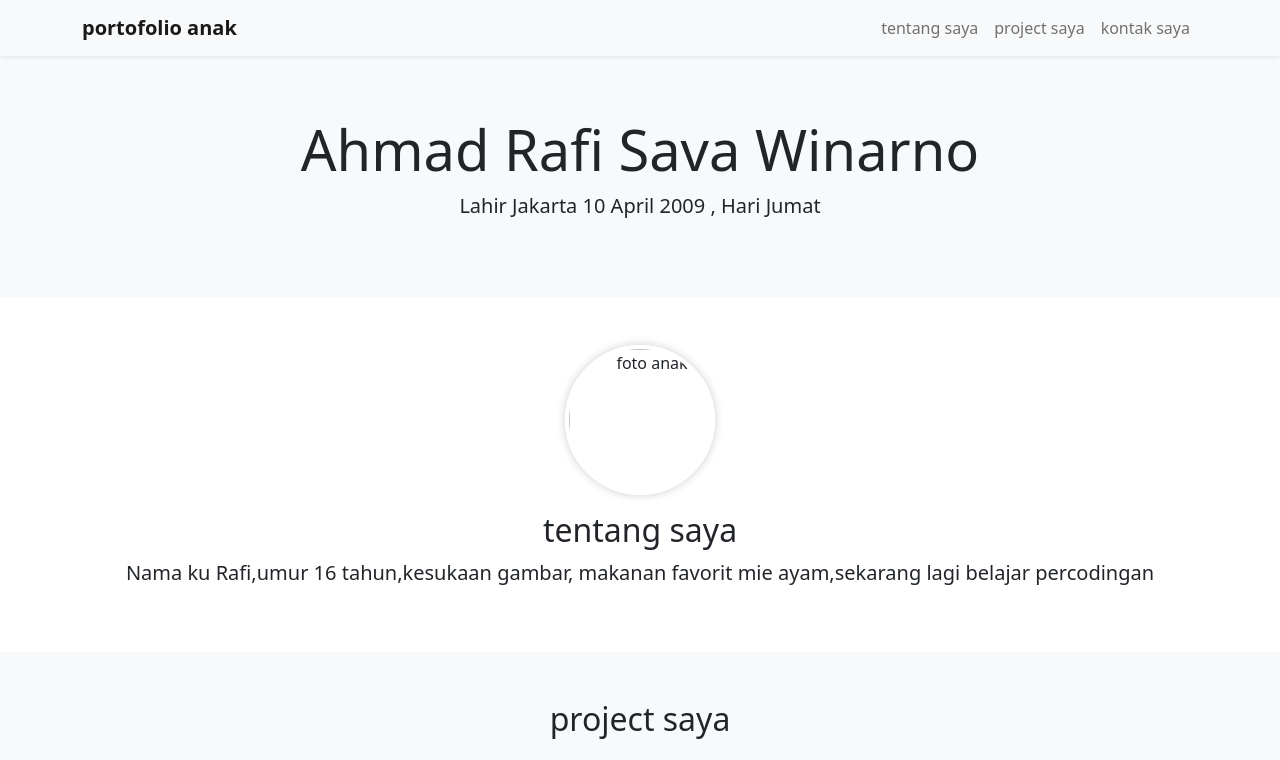
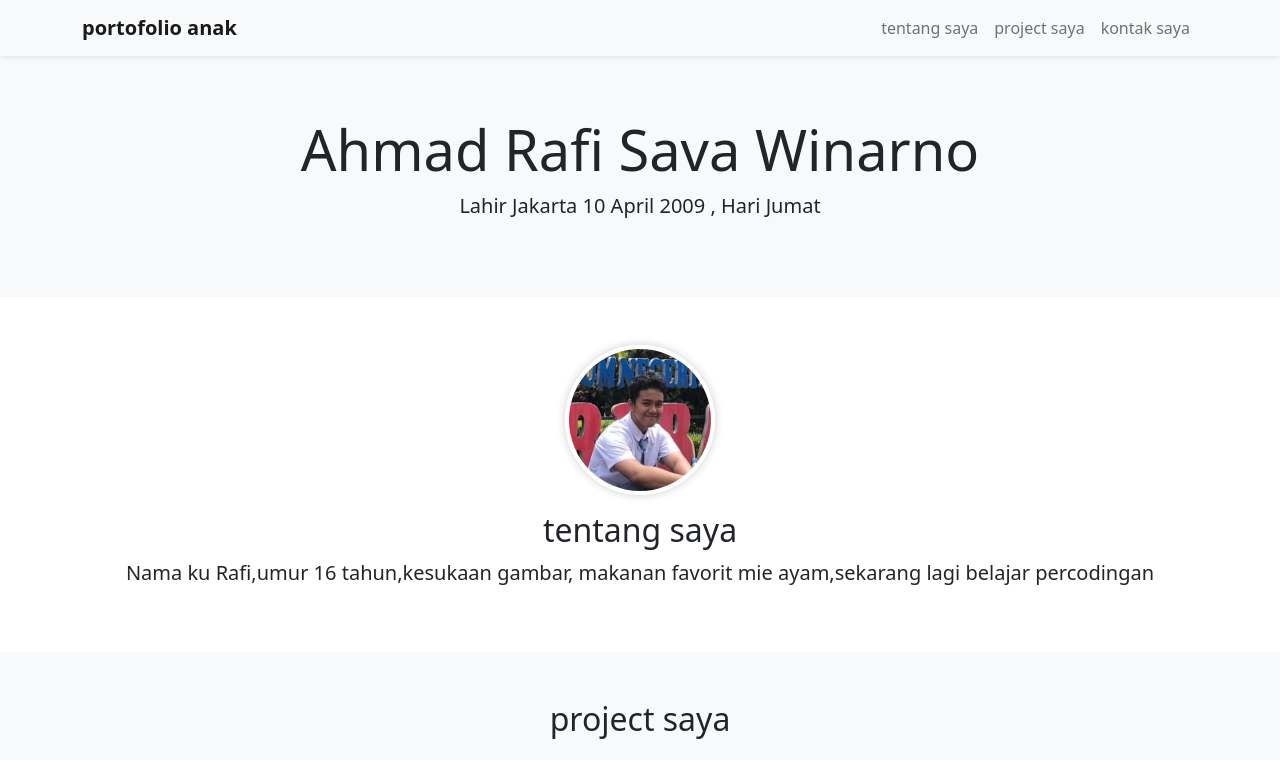
Before and after one commit to ahmadravi-crypto/portofolio, a plain HTML site: page index.html in a window 1280 px wide. Shown: the top 760 px of the page. Drawn offline with nearby package versions, Linux system fonts and the light colour scheme; grey boxes are pictures that could not be loaded.

Commit message:
Update index.html

```diff
--- a/index.html
+++ b/index.html
@@ -1,3 +1,4 @@
+<DOCTYPE html>
 <html>
     <head>
     <meta charset="utf-8">
@@ -64,7 +65,7 @@
      <!-- section -->
       <section id="tentang" class="py-5 bg-white">
          <div class= "container text-center">
-            <img src="/Tik_XI/User-Avatar-Profile-Transparent-Clip-Art-Background.png" class="profile-img mb-3" alt="foto anak"/>
+            <img src="profil.jpeg" class="profile-img mb-3" alt="foto anak"/>
             <h2>tentang saya</h2>
             <p class="lead">Nama ku Rafi,umur 16 tahun,kesukaan gambar, makanan favorit mie ayam,sekarang lagi belajar percodingan</p>
          </div>
```
